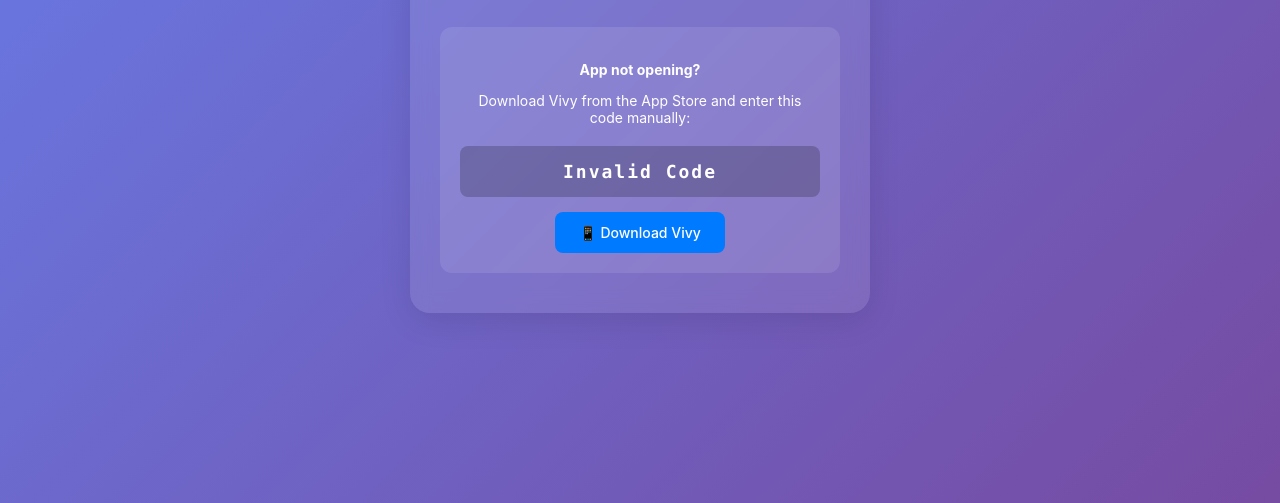
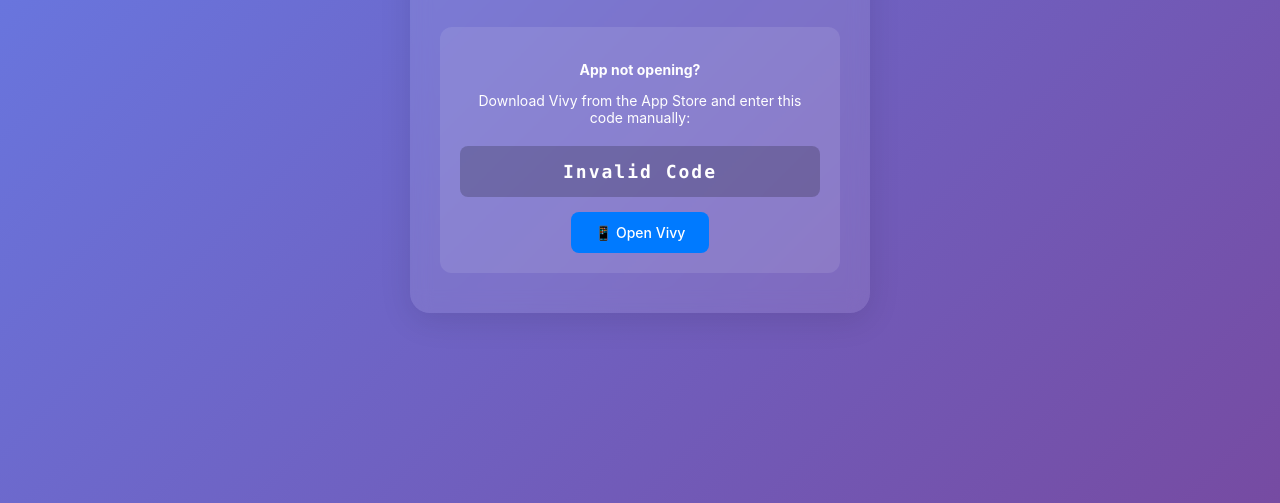
Before and after one commit to konzooo/Vivy-redirect, a website: page index.html in a window 1280 px wide. Shown: the part 377-880 px from the top of the page. Drawn offline with Linux system fonts and the light colour scheme.

Commit message:
Update index.html

```diff
--- a/index.html
+++ b/index.html
@@ -123,8 +123,8 @@
             <p><strong>App not opening?</strong></p>
             <p>Download Vivy from the App Store and enter this code manually:</p>
             <div class="manual-code" id="gameCode"></div>
-            <a href="https://apps.apple.com/app/id123456789" class="app-store-btn" target="_blank">
-                📱 Download Vivy
+            <a href="https://apple.co/3ILvGZD" class="app-store-btn" target="_blank">
+                📱 Open Vivy
             </a>
         </div>
     </div>
```
